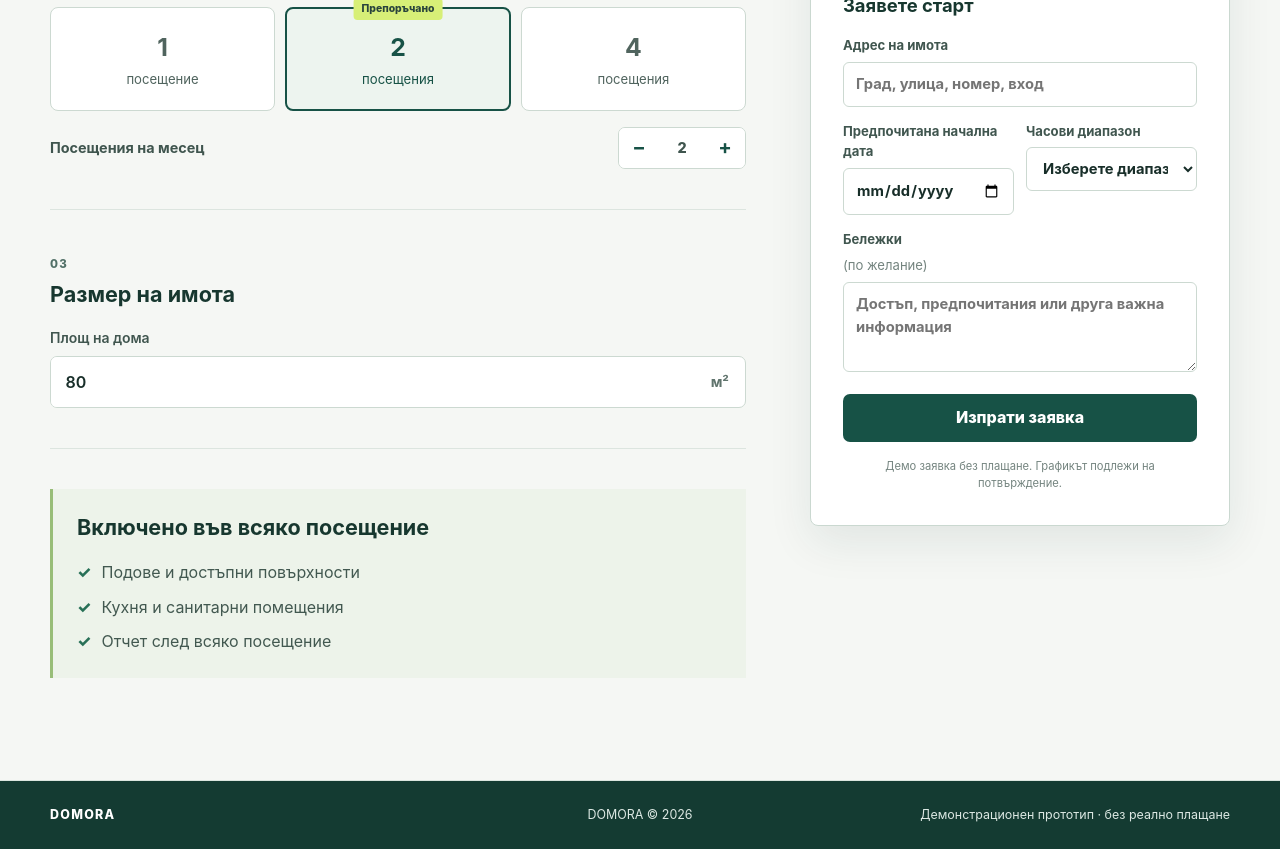
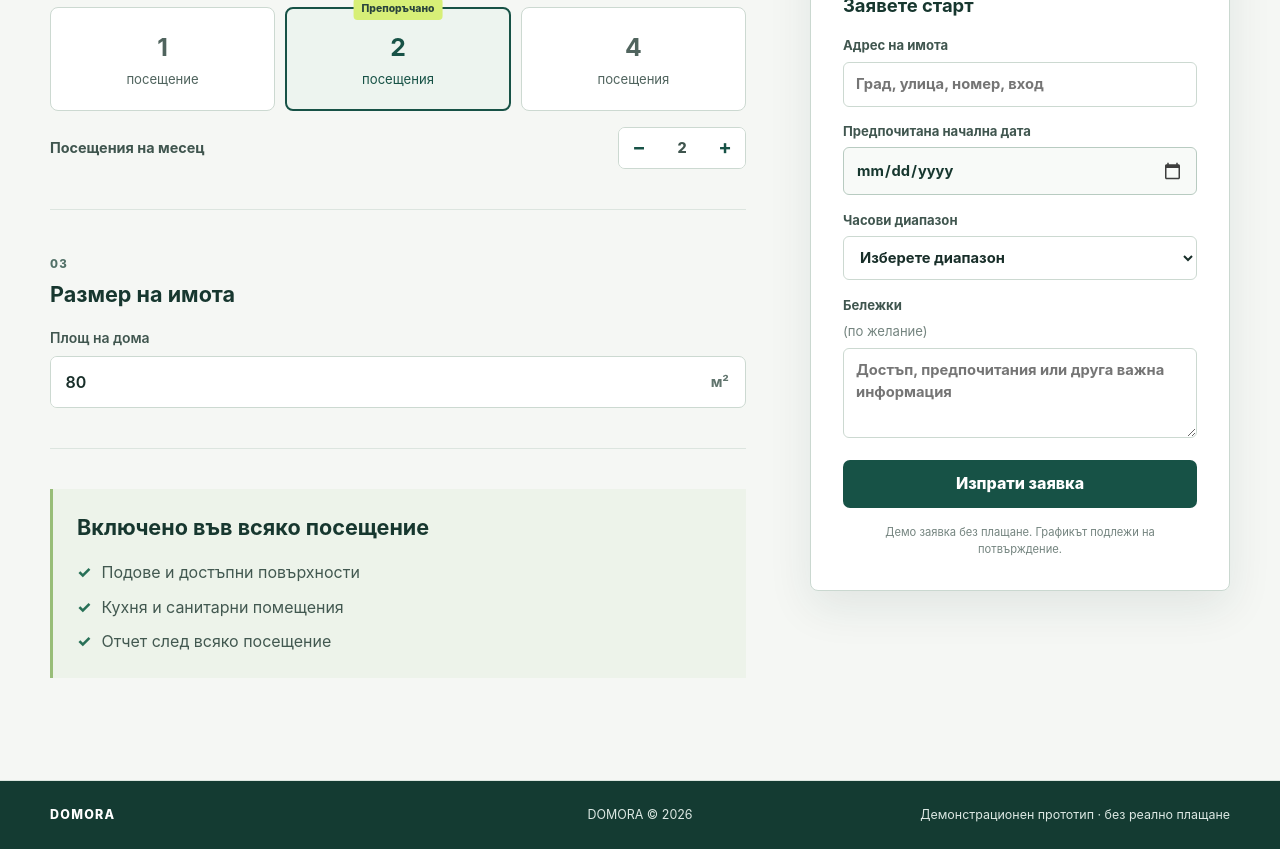
Before and after one commit to AlexzanderF/domora-app, a Next.js app: page /plans in a window 1280 px wide. Shown: the part 800-1649 px from the top of the page. Built offline with nearby package versions, Linux system fonts and the light colour scheme.

Commit message:
fix(plans): stack booking date and time fields

```diff
--- a/src/features/plans/plans-configurator.tsx
+++ b/src/features/plans/plans-configurator.tsx
@@ -259,25 +259,22 @@ export function PlansConfigurator() {
                 placeholder="Град, улица, номер, вход"
               />
             </Field>
-            <div className={styles.bookingRow}>
             <Field
               label="Предпочитана начална дата"
               error={errors.date}
               id="date-error"
             >
               <input
+                className={styles.dateInput}
                 name="date"
                 type="date"
                 min={today}
                 aria-invalid={Boolean(errors.date)}
                 aria-describedby={errors.date ? "date-error" : undefined}
+                onClick={(event) => event.currentTarget.showPicker()}
               />
             </Field>
-              <Field
-                label="Часови диапазон"
-                error={errors.time}
-                id="time-error"
-              >
+            <Field label="Часови диапазон" error={errors.time} id="time-error">
               <select
                 name="time"
                 defaultValue=""
@@ -292,7 +289,6 @@ export function PlansConfigurator() {
                 <option>15:00–18:00</option>
               </select>
             </Field>
-            </div>
             <label className={styles.bookingField}>
               Бележки <span className={styles.optional}>(по желание)</span>
               <textarea
--- a/src/features/plans/plans.module.css
+++ b/src/features/plans/plans.module.css
@@ -410,12 +410,6 @@
   gap: 0.9rem;
 }
 
-.bookingRow {
-  display: grid;
-  grid-template-columns: minmax(0, 1fr) minmax(0, 1fr);
-  gap: 0.75rem;
-}
-
 .bookingField {
   display: grid;
   align-content: start;
@@ -440,6 +434,22 @@
 .bookingForm select {
   min-height: 44px;
   margin-top: 0;
+}
+
+.bookingForm .dateInput {
+  min-height: 48px;
+  border-color: #b8cbc1;
+  background: #f8faf8;
+  color: #17372f;
+  cursor: pointer;
+  font-weight: 650;
+}
+
+.dateInput::-webkit-calendar-picker-indicator {
+  width: 1.2rem;
+  height: 1.2rem;
+  cursor: pointer;
+  opacity: 0.75;
 }
 
 .bookingForm [aria-invalid="true"] {
@@ -569,8 +579,4 @@
     align-items: flex-start;
     flex-direction: column;
   }
-
-  .bookingRow {
-    grid-template-columns: 1fr;
-  }
 }
```
Lines whose indentation alone changed are shown as unchanged.
